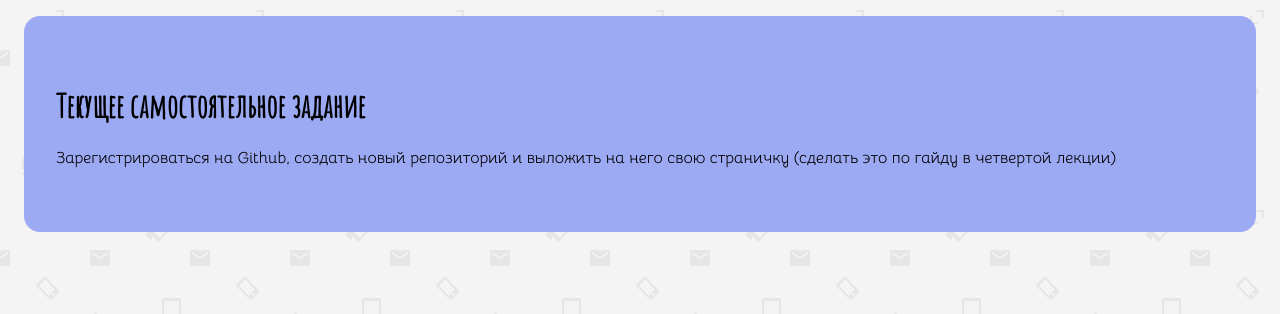
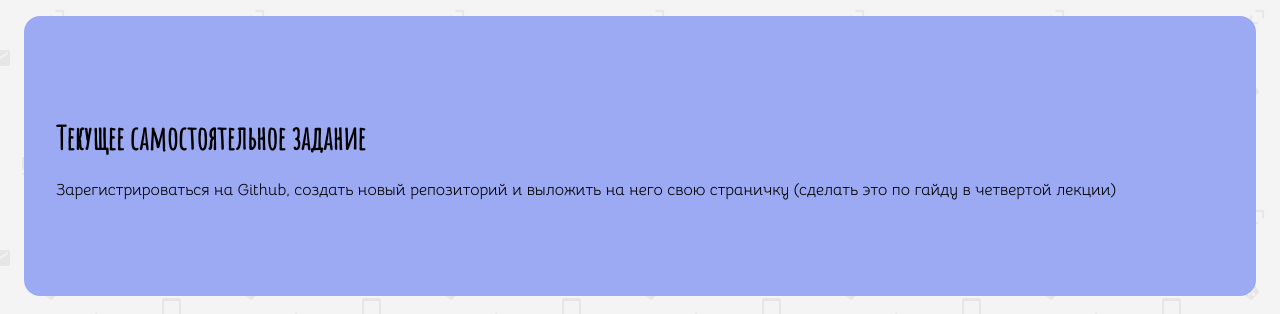
Before and after one commit to Mefioculus/mefioculus.github.io, a plain HTML site: page index.html in a window 1280 px wide. In both pictures the pointer is over the element 640 px from the left and 107 px from the top of the page. Shown: the top 314 px of the page. Drawn offline with Linux system fonts and the light colour scheme.

Commit message:
Изменение анимации блока с самостоятельной работой

```diff
--- a/styles/styles.css
+++ b/styles/styles.css
@@ -48,8 +48,8 @@ body {
 }
 
 .homework:hover {
-    padding-top: 3rem;
-    padding-bottom: 3rem;
+    padding-top: 5rem;
+    padding-bottom: 5rem;
     background-color: rgb(156, 169, 243);
 }
 
```
